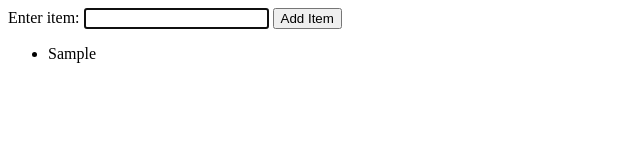
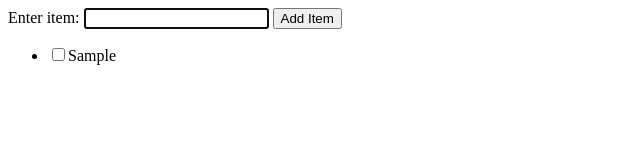
Before and after one commit to ranjanigopi/learning-react, a plain HTML site: page src/index.html in a window 1280 px wide. Both pictures are taken after typing "Sample" into the empty fields and a click on the button "Add Item". Shown: the full height of the page, 0-640 px from the left. Drawn offline with Linux system fonts and the light colour scheme.

Commit message:
mark completed task

```diff
--- a/src/index.html
+++ b/src/index.html
@@ -28,7 +28,7 @@
             function addNewItem() {
                 const list = document.getElementById('list');
 
-                list.innerHTML += '<li>' + input.value + '</li>';
+                list.innerHTML += '<li>' + '<input type="checkbox">' + input.value + '</li>';
                 input.value = null;
                 input.focus();
             }
```
